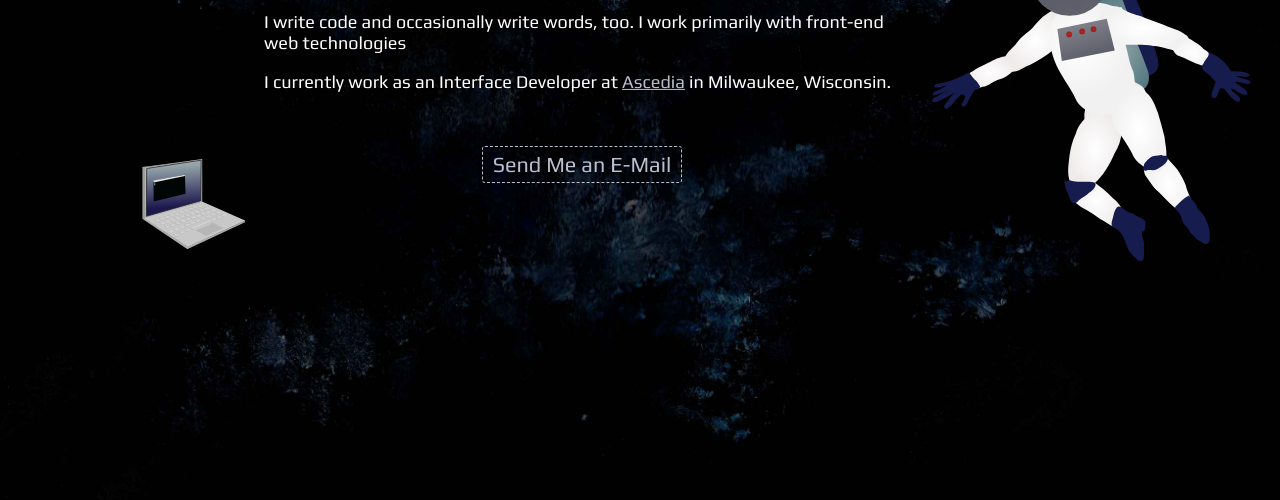
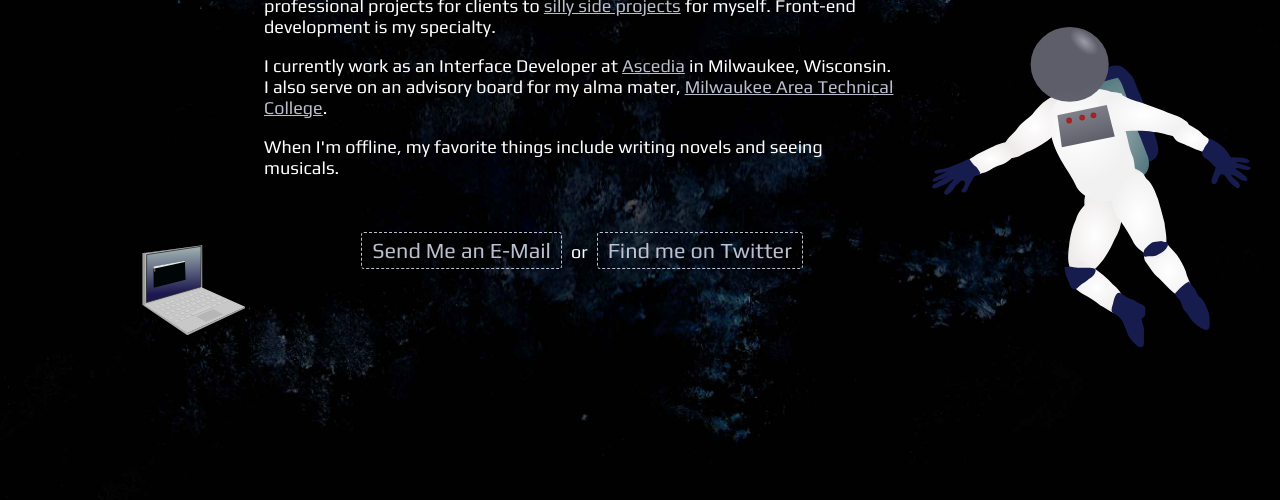
Before and after one commit to jessicargleason/jessicagleason, a plain HTML site: page index.html in a window 1280 px wide. Shown: the part 300-800 px from the top of the page. Drawn offline with Linux system fonts and the light colour scheme.

Commit message:
Copy updates

```diff
--- a/css/main.css
+++ b/css/main.css
@@ -61,6 +61,8 @@ a:link, a:visited {
 .button {
 	display: inline-block;
 	padding: 5px 10px;
+	margin-left: 5px;
+	margin-right: 5px;
 	text-decoration: none;
 	border-radius: 3px;
 	border: 1px dashed rgba(234,238,255,.8);
--- a/index.html
+++ b/index.html
@@ -14,9 +14,10 @@
     <body>
 		<div class="intro">
 			<h1>My name is Jessica Gleason and this is my space on the web.</h1>
-			<p>I write code and occasionally write words, too. I work primarily with front-end web technologies </p>
-			<p>I currently work as an Interface Developer at <a href="http://www.ascedia.com">Ascedia</a> in Milwaukee, Wisconsin.</p>
-			<p class="button-container"><a href="mailto:jessica@jessicagleason.com" class="button">Send Me an E-Mail</a></p>
+			<p>I write code and occasionally words, too. I love making things for the web, from professional projects for clients to <a href="http://sufjanshowdown.com/">silly side projects</a> for myself. Front-end development is my specialty.</p>
+			<p>I currently work as an Interface Developer at <a href="http://www.ascedia.com">Ascedia</a> in Milwaukee, Wisconsin. I also serve on an advisory board for my alma mater, <a href="http://www.matc.edu">Milwaukee Area Technical College</a>.</p>
+			<p>When I'm offline, my favorite things include writing novels and seeing musicals.</p>
+			<p class="button-container"><a href="mailto:jessica@jessicagleason.com" class="button">Send Me an E-Mail</a> or <a href="http://www.twitter.com/jessicargleason" class="button">Find me on Twitter</a></p>
 		</div>
 
 		<script>
```
